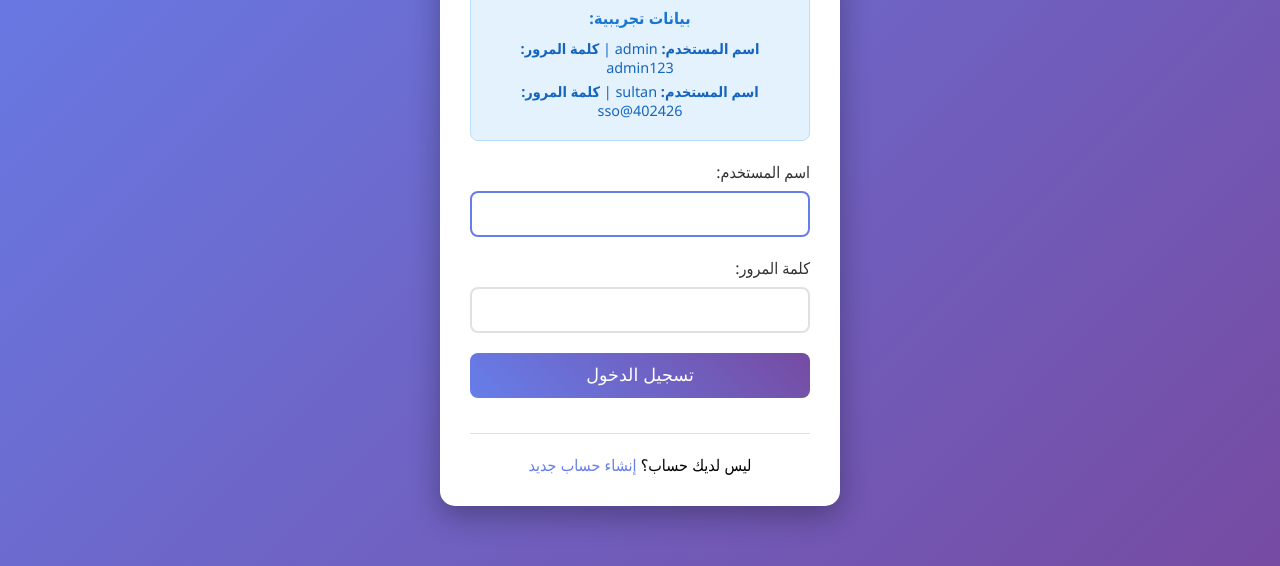
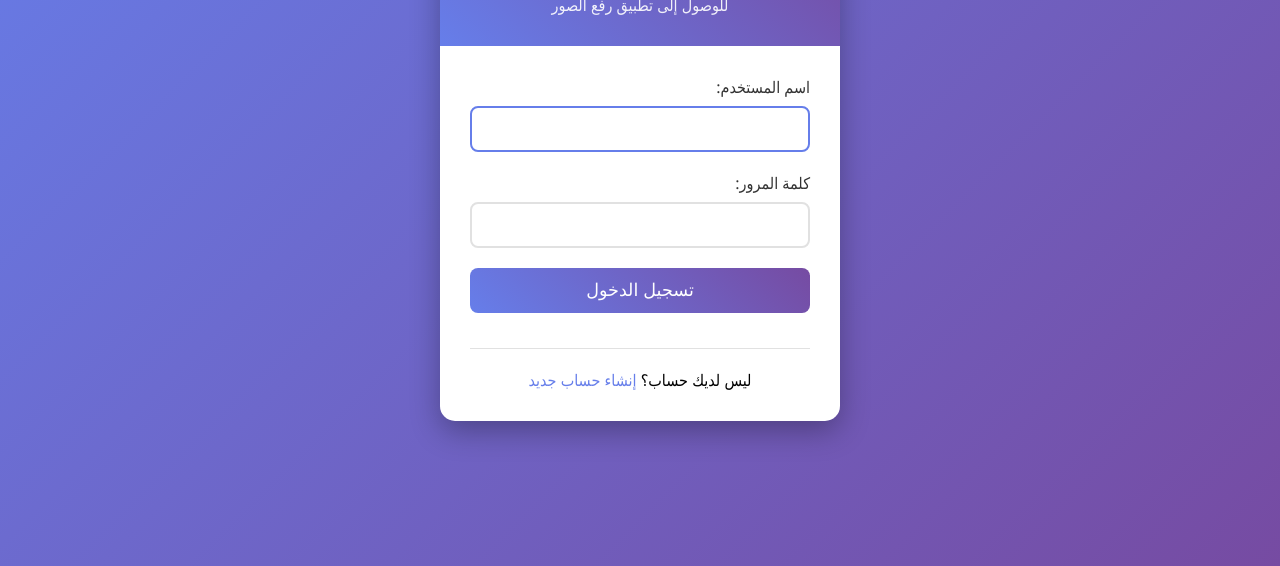
Before and after one commit to abothabet-app/apiud, a website: page public/login.html in a window 1280 px wide. Shown: the part 234-800 px from the top of the page. Drawn offline with Linux system fonts and the light colour scheme.

Commit message:
تحسين أمان نظام تسجيل الدخول وإخفاء بيانات المستخدمين
 التحسينات الأمنية:
- إزالة عرض بيانات تسجيل الدخول من واجهة المستخدم
- توحيد رسائل خطأ تسجيل الدخول لمنع تسريب المعلومات
- تحسين secret key وإضافة httpOnly للجلسات
- إزالة بيانات المستخدمين من README.md
- إضافة إرشادات إدارة المستخدمين للمطورين
- تحسين رسائل الخطأ والأمان العام

 الهدف: جعل التطبيق آمن وخاص للاستخدام الشخصي

```diff
--- a/public/login.html
+++ b/public/login.html
@@ -135,27 +135,6 @@
             text-decoration: underline;
         }
 
-        .demo-credentials {
-            background: #e3f2fd;
-            border: 1px solid #bbdefb;
-            border-radius: 8px;
-            padding: 15px;
-            margin-bottom: 20px;
-            text-align: center;
-        }
-
-        .demo-credentials h3 {
-            color: #1976d2;
-            margin-bottom: 10px;
-            font-size: 1em;
-        }
-
-        .demo-credentials p {
-            color: #1565c0;
-            font-size: 0.9em;
-            margin: 5px 0;
-        }
-
         @media (max-width: 480px) {
             .login-container {
                 margin: 10px;
@@ -183,12 +162,6 @@
         </div>
 
         <div class="login-form">
-            <div class="demo-credentials">
-                <h3>بيانات تجريبية:</h3>
-                <p><strong>اسم المستخدم:</strong> admin | <strong>كلمة المرور:</strong> admin123</p>
-                <p><strong>اسم المستخدم:</strong> sultan | <strong>كلمة المرور:</strong> sso@402426</p>
-            </div>
-
             <form id="loginForm">
                 <div class="form-group">
                     <label for="username">اسم المستخدم:</label>
@@ -271,7 +244,7 @@
         }
 
         function showRegisterForm() {
-            alert('ميزة إنشاء حساب جديد ستكون متاحة قريباً!\n\nيمكنك استخدام البيانات التجريبية:\nاسم المستخدم: admin\nكلمة المرور: admin123');
+            alert('للحصول على حساب جديد، يرجى التواصل مع مدير النظام.');
         }
 
         // التركيز على حقل اسم المستخدم عند تحميل الصفحة
```
Also changed, not shown: server.js (+6 -4 lines), README.md.
